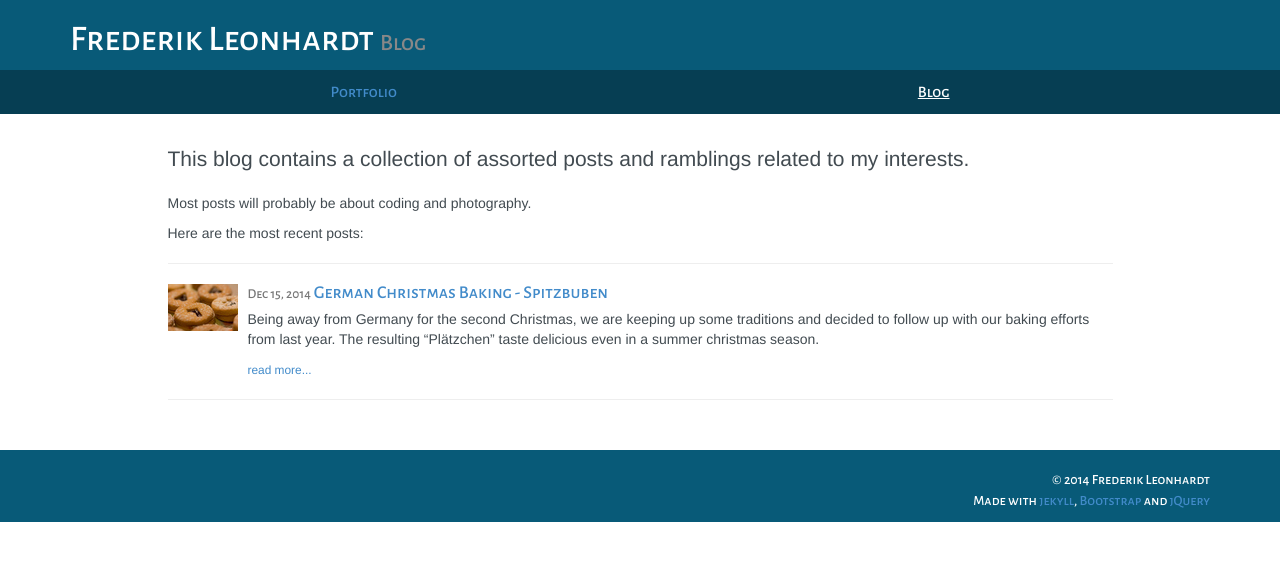
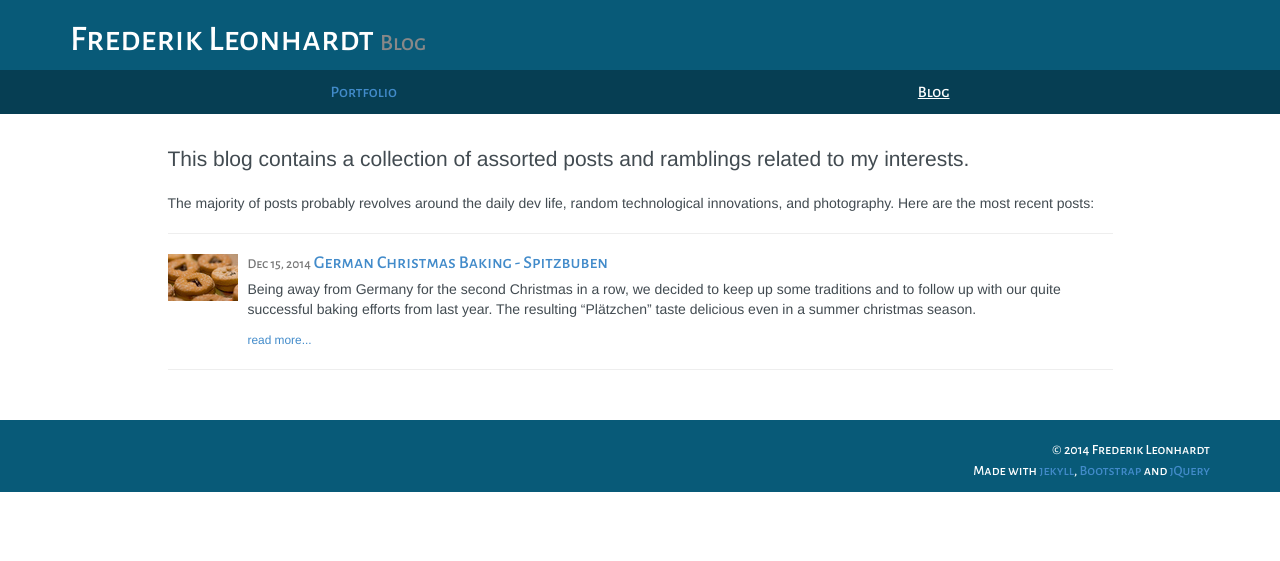
Before and after one commit to fkleon/fkleon.github.io, a Jekyll site: the page built from blog/index.html, in a window 1280 px wide. Shown: the top 561 px of the page. Built offline with Jekyll 4.4.1, drawn with Linux system fonts in a browser that asks for light colours.

Commit message:
- Introduce new folder structure for blog assets - Improve wording here and there (pardon my English as a second language skills)

```diff
--- a/_posts/2014-12-15-christmas-baking-spitzbuben.md
+++ b/_posts/2014-12-15-christmas-baking-spitzbuben.md
@@ -6,8 +6,8 @@ logo: spitzbuben_icon.jpg
 preview: "A recipe for Spitzbuben, traditional German christmas cookies."
 categories: recipe cooking blog
 ---
-Being away from Germany for the second Christmas, we are keeping up some traditions
-and decided to follow up with our baking efforts from last year.
+Being away from Germany for the second Christmas in a row, we decided to keep up some traditions
+and to follow up with our quite successful baking efforts from last year.
 The resulting "Plätzchen" taste delicious even in a summer christmas season.
 
 The following recipe makes about 50 small cookies.
@@ -36,8 +36,8 @@ The following recipe makes about 50 small cookies.
 8. Lightly dust the cookies with icing sugar
 
 ## Results
-![Spitzbuben]({{ site.baseurl }}/assets/blog/2014-12-15_spitzbuben.jpg)
+![Spitzbuben]({{ site.baseurl }}/assets/{{ page.id }}/spitzbuben.jpg)
 
-![Spitzbuben detail]({{ site.baseurl }}/assets/blog/2014-12-15_spitzbuben_detail.jpg)
+![Spitzbuben detail]({{ site.baseurl }}/assets/{{ page.id }}/spitzbuben_detail.jpg)
 
 Yum!
--- a/blog/index.html
+++ b/blog/index.html
@@ -8,8 +8,7 @@ published: true
 <div class="row">
     <div class="col-md-10 col-md-offset-1 col-xs-12 col-sm-12">
         <p class="lead">This blog contains a collection of assorted posts and ramblings related to my interests.</p>
-        <p>Most posts will probably be about coding and photography.</p>
-        <p>Here are the most recent posts:</p>
+        <p>The majority of posts probably revolves around the daily dev life, random technological innovations, and photography. Here are the most recent posts:</p>
         <hr />
     </div>
 </div>
```
Also changed, not shown: assets/blog/2014/12/15/christmas-baking-spitzbuben/spitzbuben.jpg (renamed from assets/blog/2014-12-15_spitzbuben.jpg), assets/blog/2014/12/15/christmas-baking-spitzbuben/spitzbuben_detail.jpg (renamed from assets/blog/2014-12-15_spitzbuben_detail.jpg).
